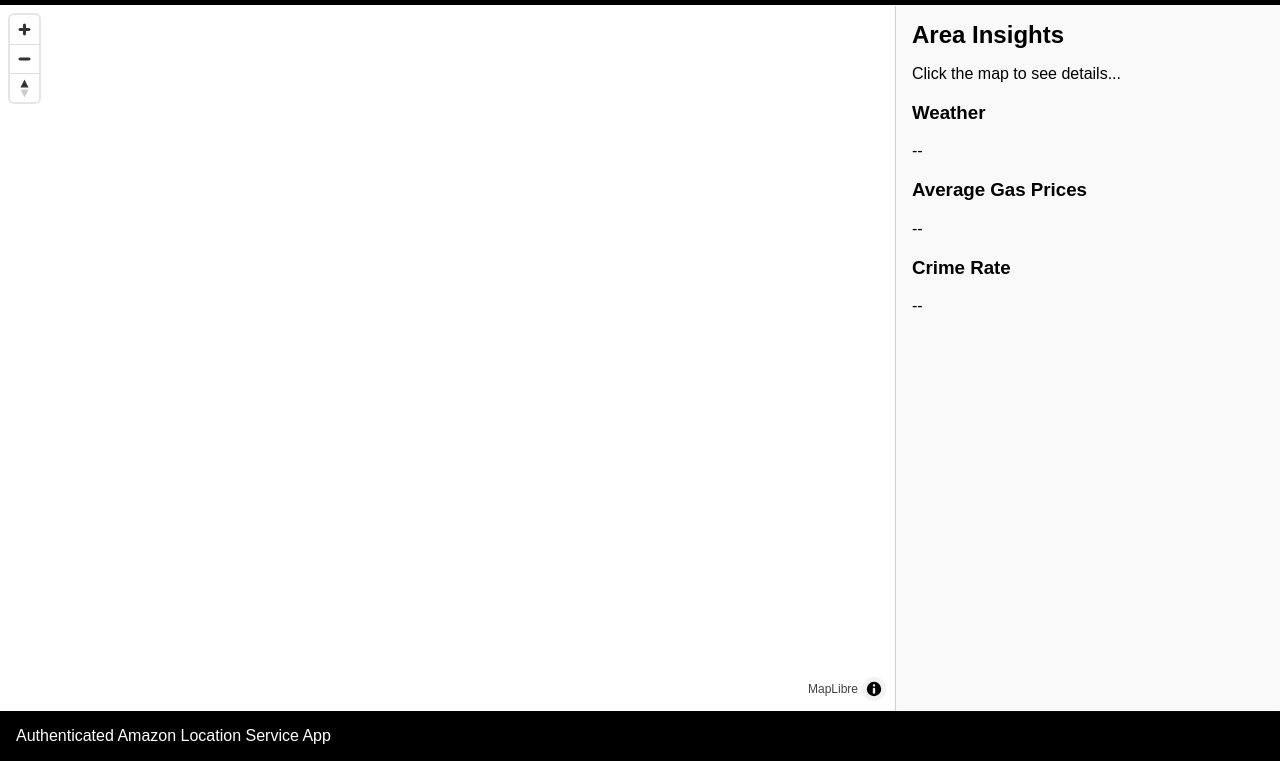
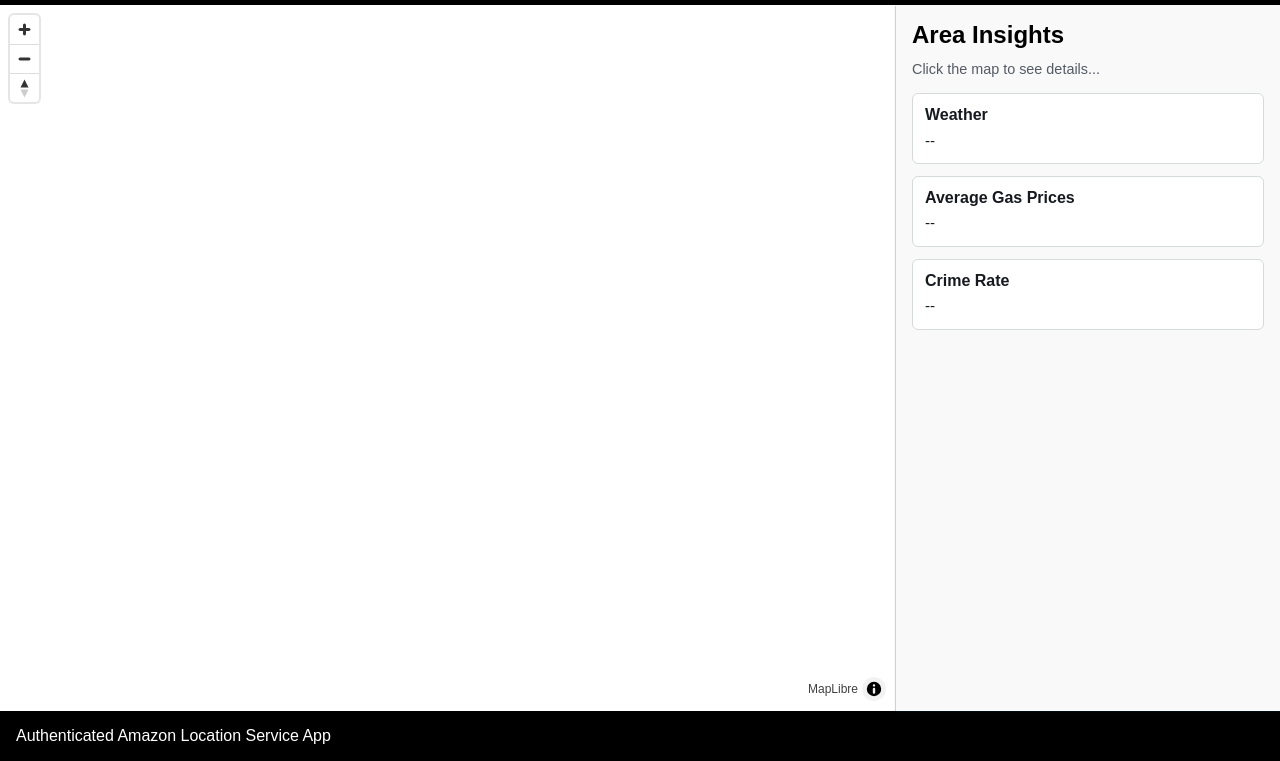
Before and after one commit to TylerPolnyDev/TRM, a website built with Vite: page index.html in a window 1280 px wide. Shown: the part 60-821 px from the top of the page. Built offline with nearby package versions, Linux system fonts and the light colour scheme; no server answers; what @aws/amazon-location-utilities-auth-helper, aws-amplify would draw is missing.

Commit message:
updated style for h2, added styles for h3, placehodler-text, insight-card, insight-card p,  and error text

```diff
--- a/src/main.css
+++ b/src/main.css
@@ -38,13 +38,39 @@ aside {
 }
 
 h2 {
-    margin: 0;
+    margin: 0 0 0.75rem 0;
 }
 
-pre {
-    white-space: pre-wrap;
-    font-family: monospace;
+h3 {
+    margin: 0 0 0.35rem 0;
+    font-size: 1rem;
     color: #16191f;
+}
+
+.placeholder-text {
+    margin: 0 0 1rem 0;
+    color: #545b64;
+    font-size: 0.9rem;
+}
+
+.insight-card {
+    background: #ffffff;
+    border: 1px solid #d5dbdb;
+    border-radius: 6px;
+    padding: 0.75rem;
+    margin-bottom: 0.75rem;
+}
+
+.insight-card p {
+    margin: 0;
+    color: #16191f;
+    font-size: 0.95rem;
+    line-height: 1.4;
+}
+
+.error-text {
+    color: #b31b1b;
+    font-size: 0.9rem;
 }
 
 footer {
```
